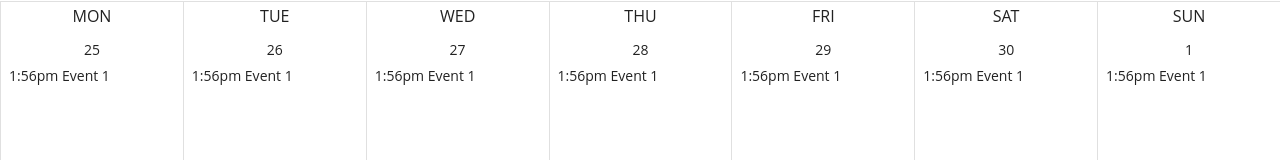
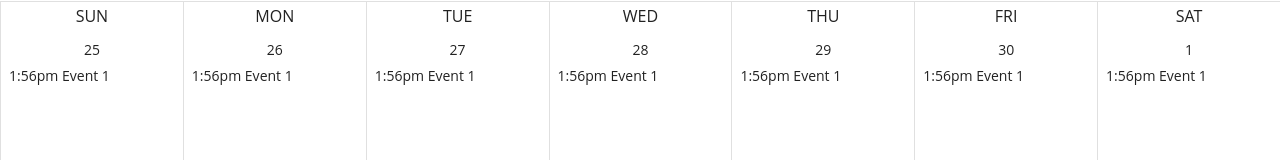
Before and after one commit to darrenleung1208hk/timeflex-revamp, a Next.js app: page /month in a window 1280 px wide. Shown: the top 160 px of the page. Built offline with nearby package versions, Linux system fonts and the light colour scheme.

Commit message:
fixed days of week wrong order

```diff
--- a/components/MonthCalendar.tsx
+++ b/components/MonthCalendar.tsx
@@ -7,7 +7,7 @@ const events: Event[] = new Array(35).fill({
 	startDate: new Date(),
 });
 
-const daysOfWeek = ["Mon", "Tue", "Wed", "Thu", "Fri", "Sat", "Sun"];
+const daysOfWeek = ["Sun", "Mon", "Tue", "Wed", "Thu", "Fri", "Sat"];
 const daysOfWeekBarHeight = "30px";
 
 const month = 9;
```
